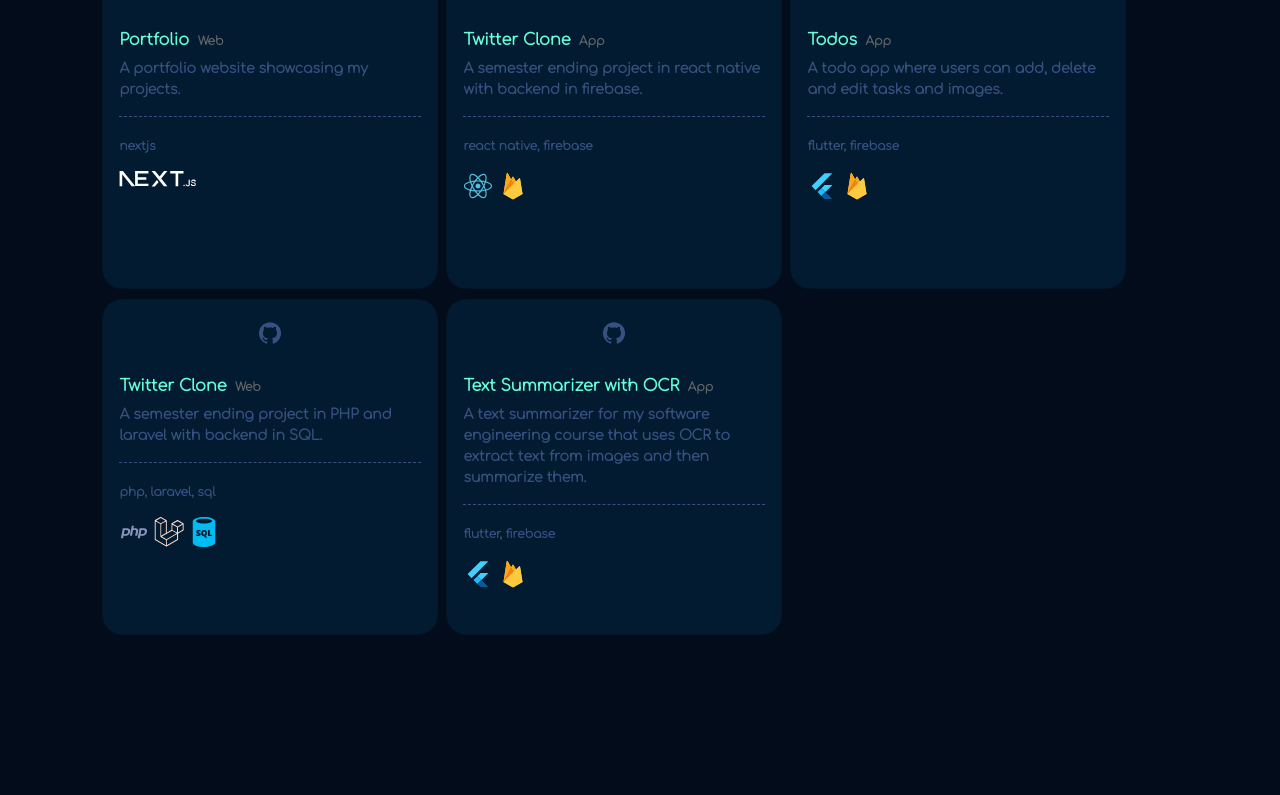
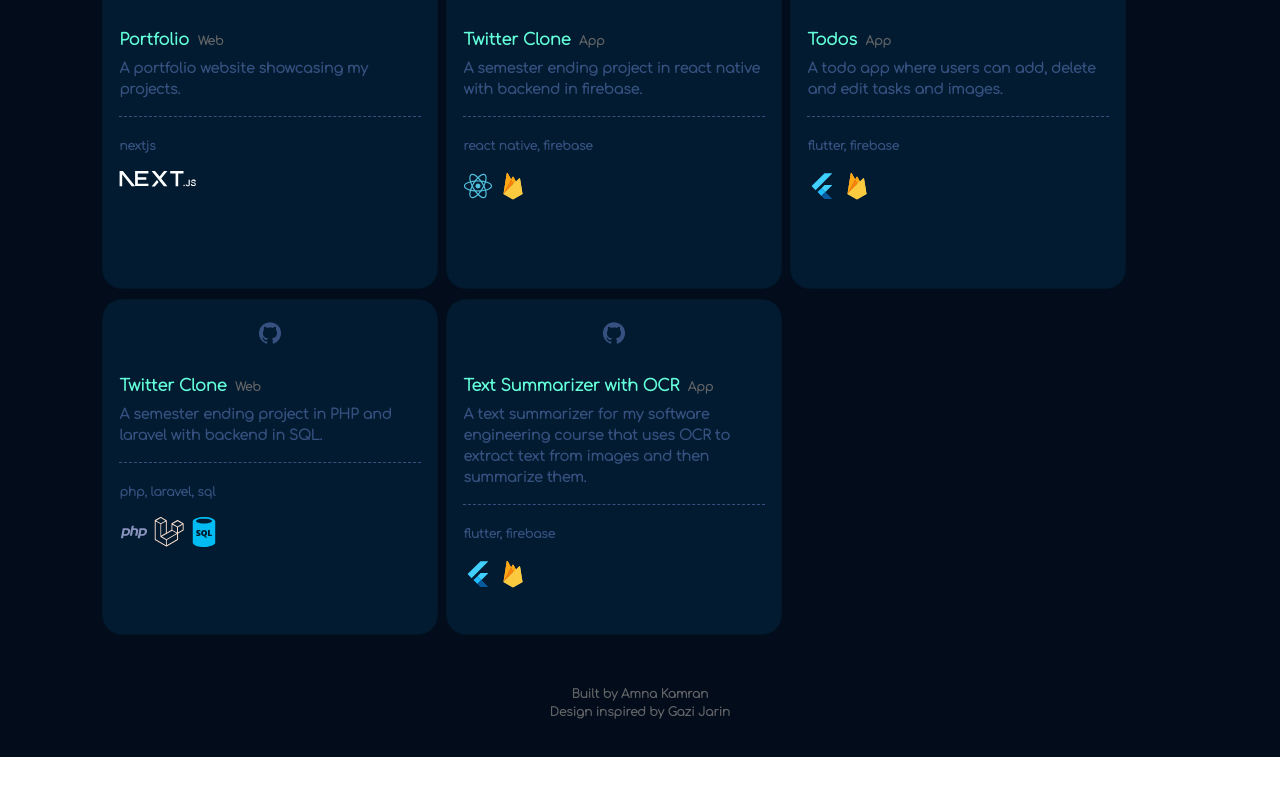
Before and after one commit to amna-kamran/Amna, a Next.js app: page / in a window 1280 px wide. Shown: the part 1474-2269 px from the top of the page. After the commit the page ends 2231 px from the top, so only its background shows below. Built offline with nearby package versions, Linux system fonts and the light colour scheme.

Commit message:
credits added

```diff
--- /dev/null
+++ b/components/Credits.js
@@ -0,0 +1,16 @@
+import FadeIn from "./FadeIn";
+
+const Credits = () => {
+  return (
+    <div style={{ marginTop: 40, paddingBottom: 20 }}>
+      <FadeIn>
+        <div className="credits">
+          <p style={{ margin: 0 }}>Built by Amna Kamran</p>
+          <p>Design inspired by Gazi Jarin</p>
+        </div>
+      </FadeIn>
+    </div>
+  );
+};
+
+export default Credits;
--- a/components/Project.js
+++ b/components/Project.js
@@ -10,6 +10,7 @@ const Project = () => {
       desc: " A portfolio website showcasing my projects.",
       techstack: "nextjs",
       icons: ["/nextjs.svg"],
+      url: "https://github.com/amna-kamran/Amna",
     },
     {
       title: "Twitter Clone",
@@ -17,6 +18,7 @@ const Project = () => {
       desc: " A semester ending project in react native with backend in firebase.",
       techstack: "react native, firebase",
       icons: ["/react.svg", "/firebase.svg"],
+      url: "https://github.com/amna-kamran/Twitter-Clone-React-Native",
     },
     {
       title: "Todos",
@@ -24,6 +26,7 @@ const Project = () => {
       desc: " A todo app where users can add, delete and edit tasks and images.",
       techstack: "flutter, firebase",
       icons: ["/flutter.svg", "/firebase.svg"],
+      url: "https://github.com/amna-kamran/Todo-App-Flutter",
     },
     {
       title: "Twitter Clone",
@@ -31,6 +34,7 @@ const Project = () => {
       desc: " A semester ending project in PHP and laravel with backend in SQL.",
       techstack: "php, laravel, sql",
       icons: ["/php.svg", "/laravel.svg", "/sql.svg"],
+      url: "https://github.com/amna-kamran/Twitter_Clone",
     },
 
     {
@@ -39,10 +43,11 @@ const Project = () => {
       desc: " A text summarizer for my software engineering course that uses OCR to extract text from images and then summarize them.",
       techstack: "flutter, firebase",
       icons: ["/flutter.svg", "/firebase.svg"],
+      url: "https://github.com/amna-kamran/Text-Summarizer",
     },
   ];
   return (
-    <div id="about">
+    <div id="projects">
       <FadeIn>
         <div className="padding">
           <h3 className="heading">/projects</h3>
@@ -55,7 +60,7 @@ const Project = () => {
                 style={{ width: "21rem", height: "21rem" }}
               >
                 <Nav.Link
-                  href="https://github.com/amna-kamran"
+                  href={project.url}
                   target="_blank"
                   rel="noopener noreferrer"
                   className="mb-3"
--- a/pages/App.js
+++ b/pages/App.js
@@ -3,6 +3,7 @@ import Intro from "../components/Intro";
 import About from "../components/About";
 import Experience from "../components/Experience";
 import Project from "../components/Project";
+import Credits from "../components/Credits";
 const App = () => {
   return (
     <>
@@ -11,6 +12,7 @@ const App = () => {
       <About />
       <Experience />
       <Project />
+      <Credits />
     </>
   );
 };
--- a/styles/Home.module.css
+++ b/styles/Home.module.css
@@ -1,6 +1,5 @@
 .container {
   padding-top: 15%;
-  padding-bottom: 15%;
   padding-inline: 8%;
   background-color: var(--dark-navy);
   height: auto;
--- a/styles/global.css
+++ b/styles/global.css
@@ -64,6 +64,15 @@ img {
 .padded_container {
   padding-top: 10px;
 }
+.credits {
+  display: flex;
+  flex-direction: column;
+  align-items: center;
+  justify-content: center;
+  color: var(--dark-ash);
+  font-size: 12px;
+  font-weight: bold;
+}
 :root {
   --dark-navy: #020c1b;
   --navy: rgb(2, 27, 49);
```
